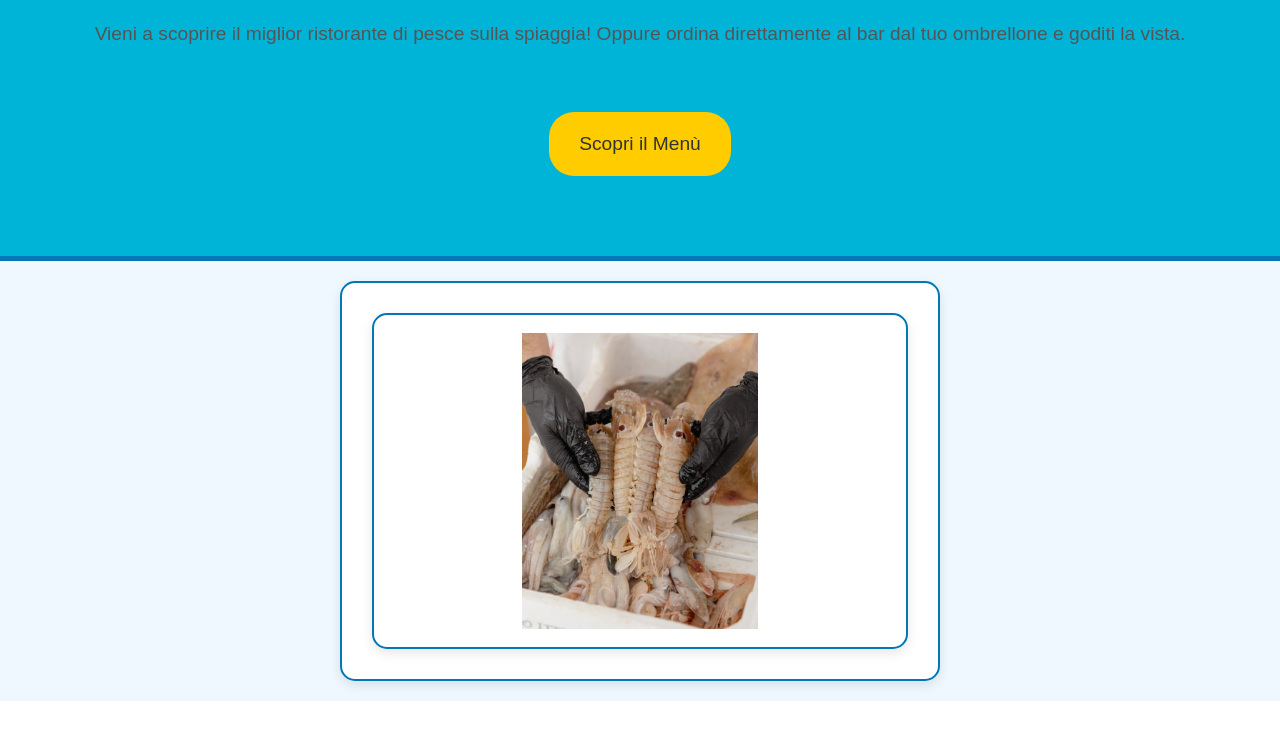
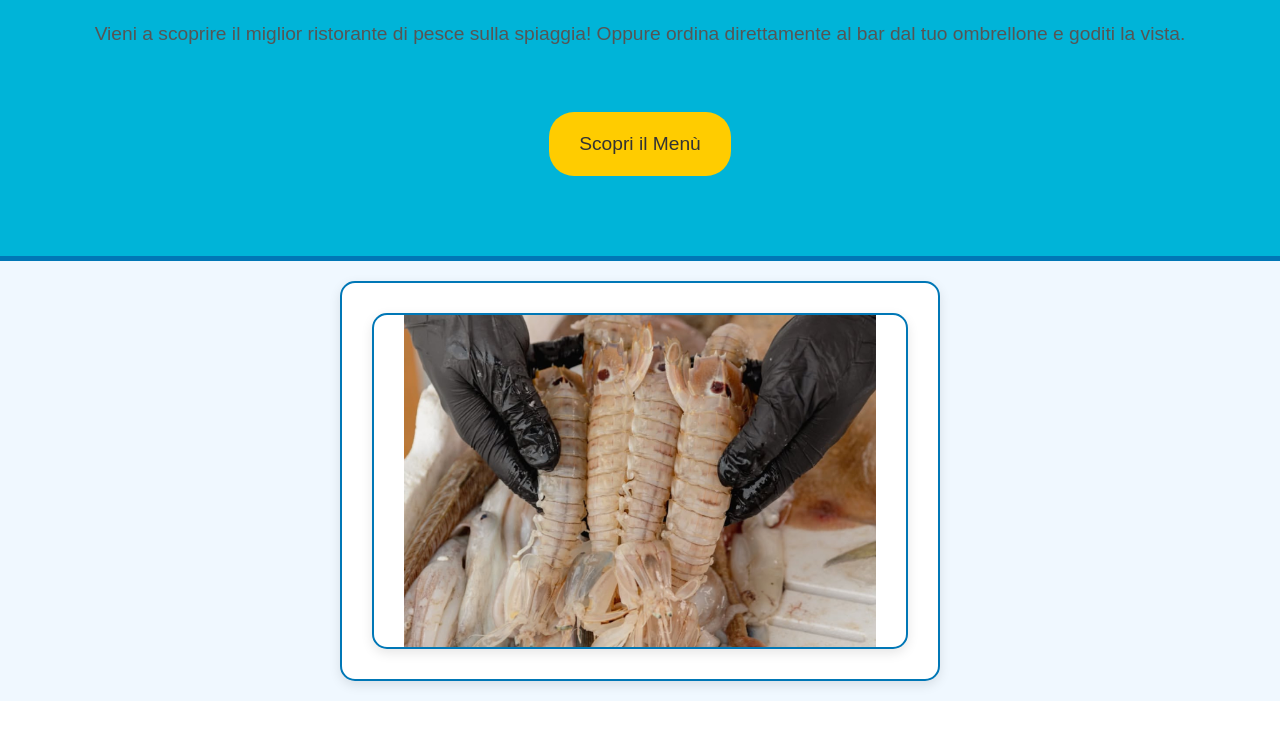
Before and after one commit to FaBarbaNera/newpro1, a plain HTML site: page index.html in a window 1280 px wide. Shown: the part 509-1247 px from the top of the page. Drawn offline with Linux system fonts and the light colour scheme.

Commit message:
Update style.css

```diff
--- a/style.css
+++ b/style.css
@@ -706,7 +706,7 @@ footer {
 }
 
 .carousel-image {
-    width: 50%; /* Ogni immagine occupa un terzo della larghezza */
+    width: 100%; /* Ogni immagine occupa un terzo della larghezza */
     display: none; /* Nascondi le immagini all'inizio */
 }
 
```
